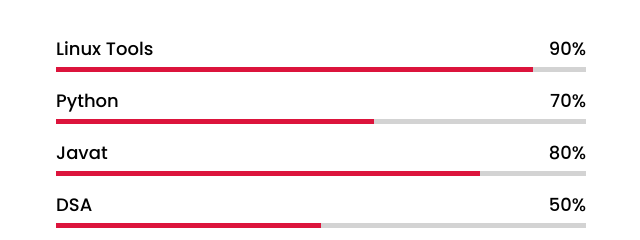
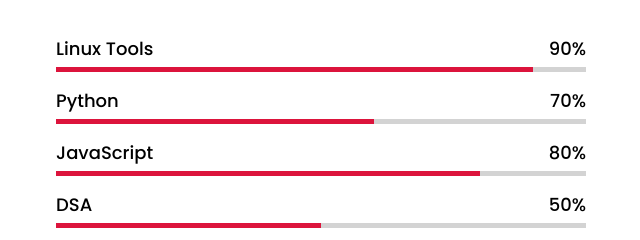
Before and after one commit to pulktrai/Portfolio, a plain HTML site: page index.html in a window 1280 px wide. Shown: the part 2680-2920 px from the top of the page, 614-1254 px from the left. Drawn offline with nearby package versions, Linux system fonts and the light colour scheme.

Commit message:
Update index.html

```diff
--- a/index.html
+++ b/index.html
@@ -144,7 +144,7 @@
                     </div>
                     <div class="bars">
                         <div class="info">
-                            <span>Javat</span>
+                            <span>JavaScript</span>
                             <span>80%</span>
                         </div>
                         <div class="line js"></div>
```
